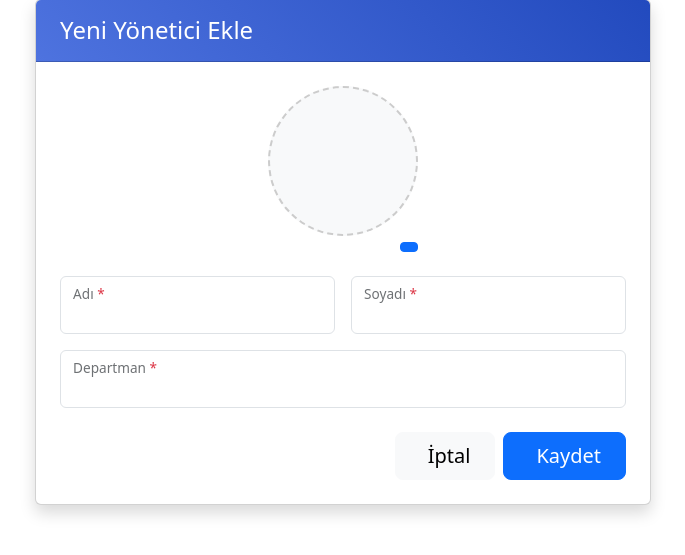
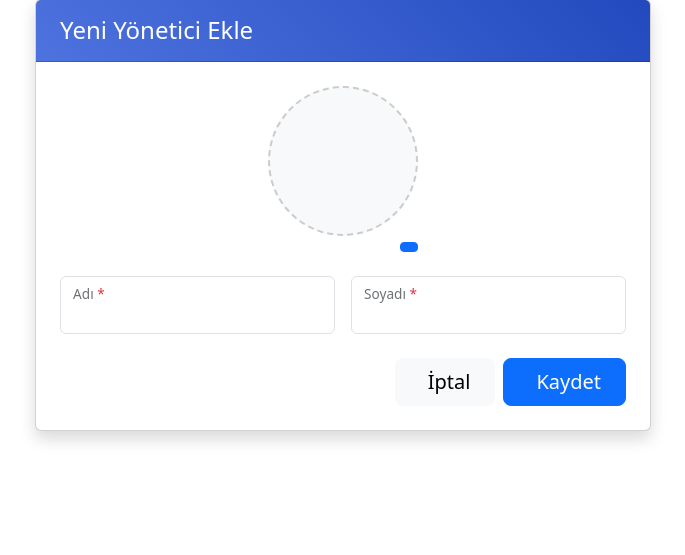
Before and after one commit to SamirAlizada/Recruitment, a Django app: page /departments/1/add-manager/ in a window 1280 px wide. Shown: the part 81-636 px from the top of the page, without its empty margins (297-982 px from the left). Run offline with Django 4.2, Linux system fonts and the light colour scheme; a user stored in the database is signed in.

```diff
--- a/templates/managers/add_manager.html
+++ b/templates/managers/add_manager.html
@@ -45,14 +45,6 @@
                                 <div class="form-floating">
                                     <input type="text" class="form-control" id="id_surname" name="surname" required>
                                     <label for="id_surname">Soyadı <span class="text-danger">*</span></label>
-                                </div>
-                            </div>
-
-                            <!-- Departman -->
-                            <div class="col-12">
-                                <div class="form-floating">
-                                    <input type="text" class="form-control" id="id_department" name="department" required>
-                                    <label for="id_department">Departman <span class="text-danger">*</span></label>
                                 </div>
                             </div>
                         </div>
```
